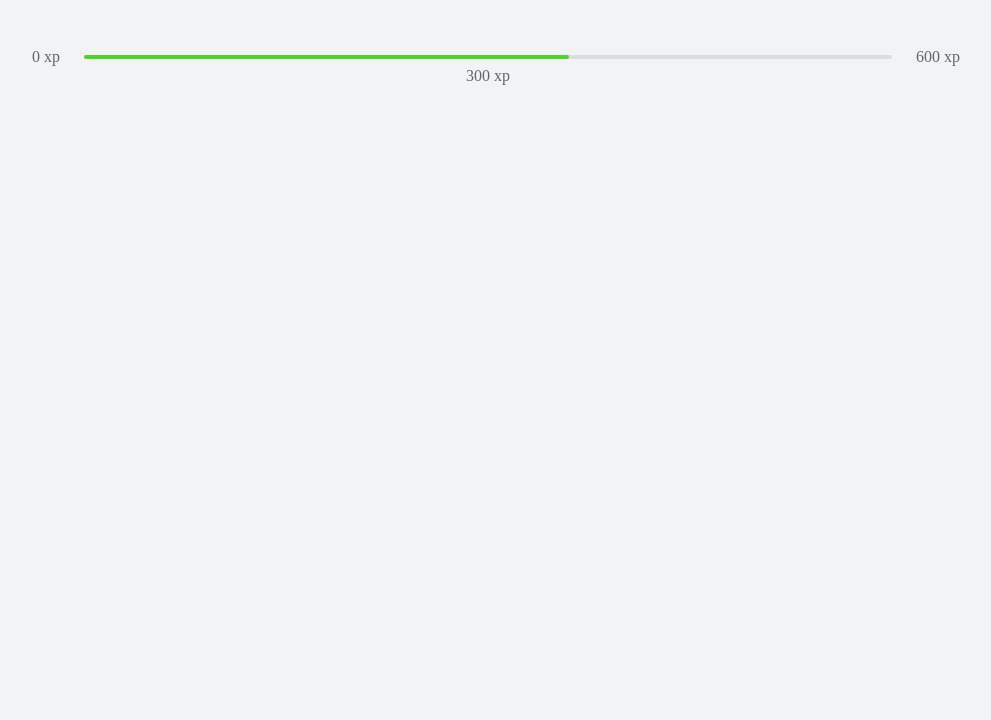
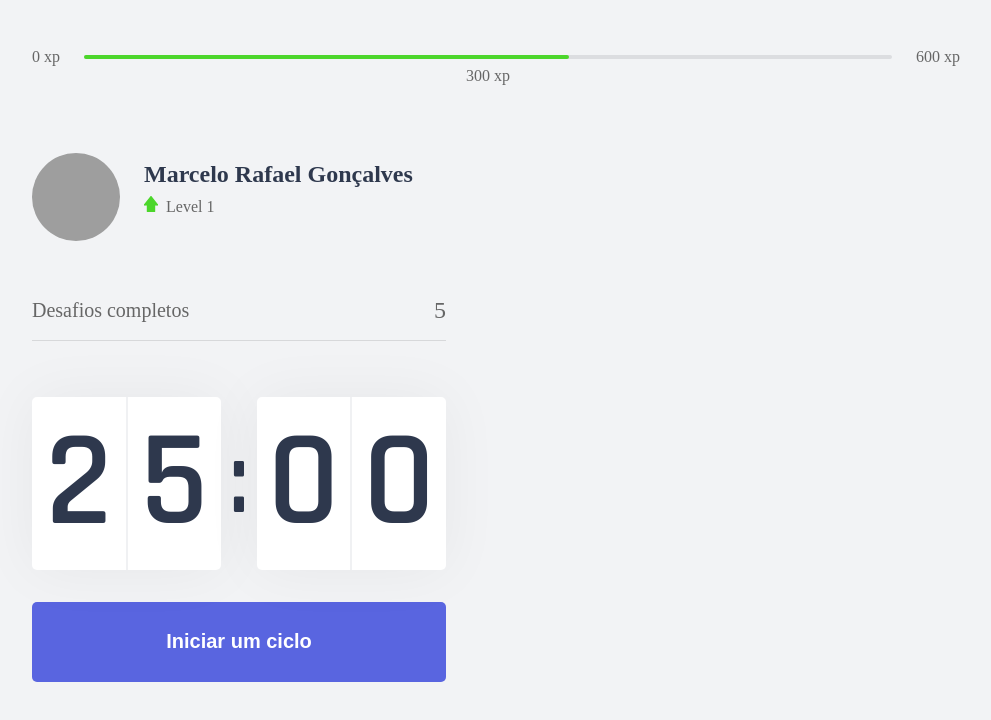
Before and after one commit to marcelo-rafael/nlw-04-moveit, a Next.js app: page / in a window 1280 px wide. Shown: the top 720 px of the page, without its empty margins (144-1135 px from the left). Built offline with nearby package versions, Linux system fonts and the light colour scheme; grey boxes are pictures that could not be loaded.

Commit message:
Componente Profile, Countdown, CompletedChallenge

```diff
--- /dev/null
+++ b/src/components/CompletedChallenges.tsx
@@ -0,0 +1,10 @@
+import styles from '../styles/components/CompletedChallenges.module.css'
+
+export function CompletedChallenges() {
+  return (
+    <div className={styles.completedChallengesContainer}>
+      <span>Desafios completos</span>
+      <span>5</span>
+    </div>
+  )
+}
--- /dev/null
+++ b/src/components/Countdown.tsx
@@ -0,0 +1,23 @@
+import styles from '../styles/components/Countdown.module.css'
+
+export function Countdown() {
+  return (
+    <div>
+      <div className={styles.countdownContainer}>
+        <div>
+          <span>2</span>
+          <span>5</span>
+        </div>
+        <span>:</span>
+        <div>
+          <span>0</span>
+          <span>0</span>
+        </div>
+      </div>
+
+      <button type="button" className={styles.countdownButton}>
+        Iniciar um ciclo
+      </button>
+    </div>
+  )
+}
--- /dev/null
+++ b/src/components/Profile.tsx
@@ -0,0 +1,19 @@
+import styles from '../styles/components/Profile.module.css'
+
+export function Profile() {
+  return (
+    <div className={styles.profileContainer}>
+      <img
+        src="https://github.com/marcelo-rafael.png"
+        alt="Marcelo Rafael Gopnçalves"
+      />
+      <div>
+        <strong>Marcelo Rafael Gonçalves</strong>
+        <p>
+          <img src="icons/level.svg" alt="level" />
+          Level 1
+        </p>
+      </div>
+    </div>
+  )
+}
--- a/src/pages/_document.tsx
+++ b/src/pages/_document.tsx
@@ -5,6 +5,8 @@ export default class MyDocument extends Document {
     return (
       <Html>
         <Head>
+          <link rel="shortcut icon" href="favicon.png" type="image/png" />
+
           <link rel="preconnect" href="https://fonts.gstatic.com" />
           <link
             href="https://fonts.googleapis.com/css2?family=Inter:wght@400;500;600&family=Rajdhani:wght@600&display=swap"
--- a/src/pages/index.tsx
+++ b/src/pages/index.tsx
@@ -1,12 +1,26 @@
+import { CompletedChallenges } from '../components/CompletedChallenges'
+import { Countdown } from '../components/Countdown'
 import { ExperienceBar } from '../components/ExperienceBar'
+import { Profile } from '../components/Profile'
+
+import Head from 'next/head'
+
+import styles from '../styles/pages/Home.module.css'
 
 export default function Home() {
   return (
-    <div className="container">
+    <div className={styles.container}>
+      <Head>
+        <title>Início | move.it</title>
+      </Head>
       <ExperienceBar />
 
       <section>
-        <div></div>
+        <div>
+          <Profile />
+          <CompletedChallenges />
+          <Countdown />
+        </div>
         <div></div>
       </section>
     </div>
--- /dev/null
+++ b/src/styles/components/CompletedChallenges.module.css
@@ -0,0 +1,19 @@
+.completedChallengesContainer {
+  display: flex;
+  align-items: center;
+  justify-content: space-between;
+
+  margin: 3.5rem 0;
+  padding-bottom: 1rem;
+  border-bottom: 1px solid #d7d8da;
+
+  font-weight: 500;
+}
+
+.completedChallengesContainer span:first-child {
+  font-size: 1.25rem;
+}
+
+.completedChallengesContainer span:last-child {
+  font-size: 1.5rem;
+}
--- /dev/null
+++ b/src/styles/components/Countdown.module.css
@@ -0,0 +1,64 @@
+.countdownContainer {
+  display: flex;
+  align-items: center;
+  font-family: Rajdhani;
+  font-weight: 600;
+  color: var(--title);
+}
+
+.countdownContainer > div {
+  flex: 1;
+
+  display: flex;
+  align-items: center;
+  justify-content: space-evenly;
+
+  background: var(--white);
+  box-shadow: 0 0 60px rgba(0, 0, 0, 0.05);
+  border-radius: 5px;
+  font-size: 8.5rem;
+  text-align: center;
+}
+
+.countdownContainer > div span {
+  flex: 1;
+}
+
+.countdownContainer > div span:first-child {
+  border-right: 1px solid #f0f1f3;
+}
+
+.countdownContainer > div span:last-child {
+  border-left: 1px solid #f0f1f3;
+}
+
+.countdownContainer > span {
+  font-size: 6.25rem;
+  margin: 0 0.5rem;
+}
+
+.countdownButton {
+  width: 100%;
+  height: 5rem;
+
+  margin-top: 2rem;
+
+  display: flex;
+  align-items: center;
+  justify-content: center;
+
+  border: 0;
+  border-radius: 5px;
+
+  background: var(--blue);
+  color: var(--white);
+
+  font-size: 1.25rem;
+  font-weight: 600;
+
+  transition: background-color 0.2s;;
+}
+
+.countdownButton:hover {
+  background: var(--blue-dark);
+}
--- /dev/null
+++ b/src/styles/components/Profile.module.css
@@ -0,0 +1,29 @@
+.profileContainer {
+  display: flex;
+  align-items: center;
+}
+
+.profileContainer > img {
+  width: 5.5rem;
+  height: 5.5rem;
+  border-radius: 50%;
+}
+
+.profileContainer div {
+  margin-left: 1.5rem;
+}
+
+.profileContainer div strong {
+  font-size: 1.5rem;
+  font-weight: 600;
+  color: var(--title);
+}
+
+.profileContainer div p {
+  font-size: 1rem;
+  margin-top: 0.5rem;
+}
+
+.profileContainer div p img {
+  margin-right: 0.5rem;
+}
--- a/src/styles/global.css
+++ b/src/styles/global.css
@@ -48,13 +48,3 @@ a {
   color: inherit;
   text-decoration: none;
 }
-
-.container {
-  height: 100vh;
-  max-width: 992px;
-  margin: 0 auto;
-  padding: 2.5rem 2rem;
-
-  display: flex;
-  flex-direction: column;
-}
--- /dev/null
+++ b/src/styles/pages/Home.module.css
@@ -0,0 +1,17 @@
+.container {
+  height: 100vh;
+  max-width: 992px;
+  margin: 0 auto;
+  padding: 2.5rem 2rem;
+
+  display: flex;
+  flex-direction: column;
+}
+
+.container section {
+  flex: 1;
+  display: grid;
+  grid-template-columns: 1fr 1fr;
+  gap: 6.25rem;
+  align-content: center;
+}
```
Also changed, not shown: package.json (+1 -9 lines), 1 other file (tests, documents, lock files or other folders).
